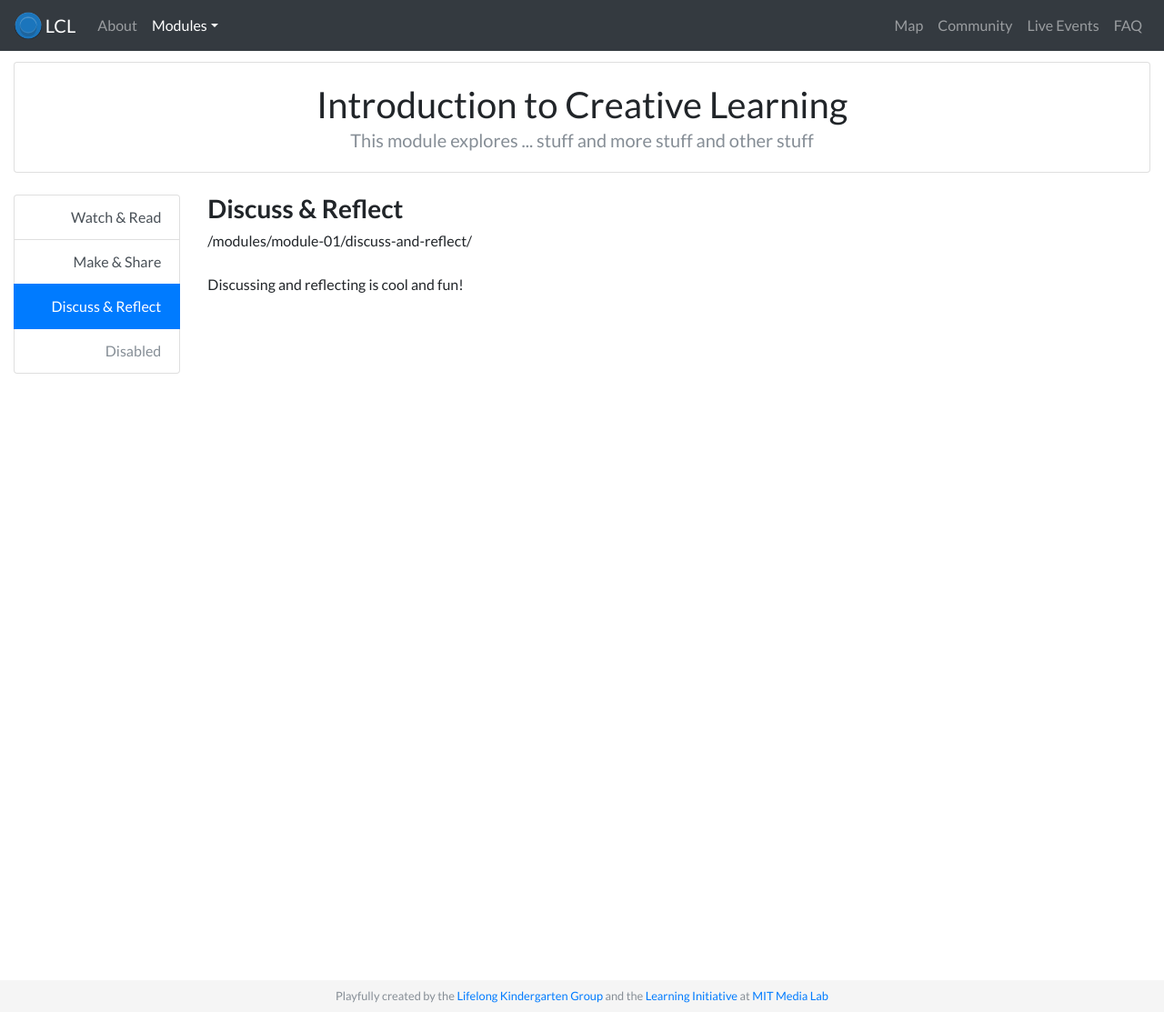
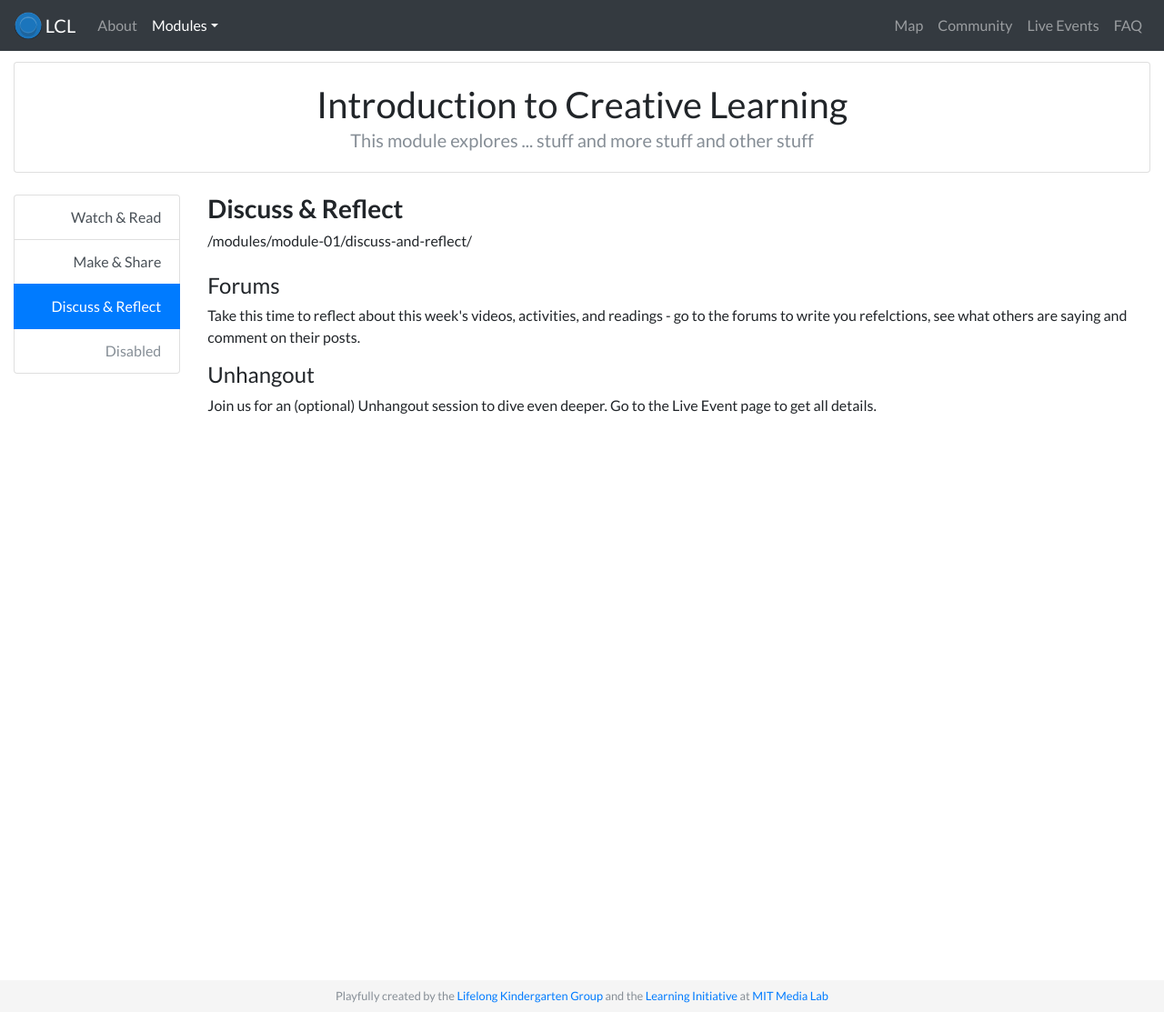
Before and after one commit to mitmedialab/lcl, a Jekyll site: the page built from _modules/module-01/discuss-and-reflect.md, in a window 1280 px wide and 1113 px high. Shown: the whole window at 91% size. Built offline with Jekyll 4.4.1, drawn with Linux system fonts in a browser that asks for light colours; nearby versions of some CDN libraries.

Commit message:
Template all three parts of a module, and add sample content to each. (Still requires much design work)

```diff
--- /dev/null
+++ b/_includes/discuss-and-reflect.html
@@ -0,0 +1,7 @@
+<div id="discuss-container">
+  <h4>Forums</h4>
+  <p>{{page.discussion-prompt}}
+
+  <h4>Unhangout</h4>
+  <p>{{page.unhangout-prompt}}
+</div>
--- a/_layouts/module.html
+++ b/_layouts/module.html
@@ -22,10 +22,19 @@ layout: default
 	<div class="col-sm-9 col-md-10 my-4" style="height:800px">
 		{% if page.section-title %}
 	      	<h3 class="font-weight-bold">{{ page.section-title | escape }}</h3>
-	    {% endif %}
-	    {{ page.url }}
-	    <br>
-	    <br>
+    {% endif %}
+    {{ page.url }}
+    <br>
+    <br>
+
+    {% if page.module-part == 'watch-and-read' %}
+    	{% include watch-and-read.html %}
+    {% elsif page.module-part == 'make-and-share' %}
+    	{% include make-and-share.html %}
+    {% elsif page.module-part == 'discuss-and-reflect' %}
+    	{% include discuss-and-reflect.html %}
+    {% endif %}
+
 		{{ content }}
 	</div>
 </div> <!-- row -->
--- a/_modules/module-01/discuss-and-reflect.md
+++ b/_modules/module-01/discuss-and-reflect.md
@@ -1,8 +1,12 @@
 ---
 layout: module
+module-part: discuss-and-reflect
+
 title: Introduction to Creative Learning
 subtitle: "This module explores ... stuff and more stuff and other stuff"
 section-title: Discuss & Reflect
+
+discussion-prompt: Take this time to reflect about this week's videos, activities, and readings - go to the forums to write you refelctions, see what others are saying and comment on their posts.
+
+unhangout-prompt: Join us for an (optional) Unhangout session to dive even deeper. Go to the Live Event page to get all details.
 ---
-
-Discussing and reflecting is cool and fun!
```
Also changed, not shown: _includes/make-and-share.html (added, +31 -0 lines), _includes/watch-and-read.html (added, +45 -0 lines), _modules/module-01/make-and-share.md (+31 -2 lines), _modules/module-01/watch-and-read.md (+26 -3 lines), 6 other files.
